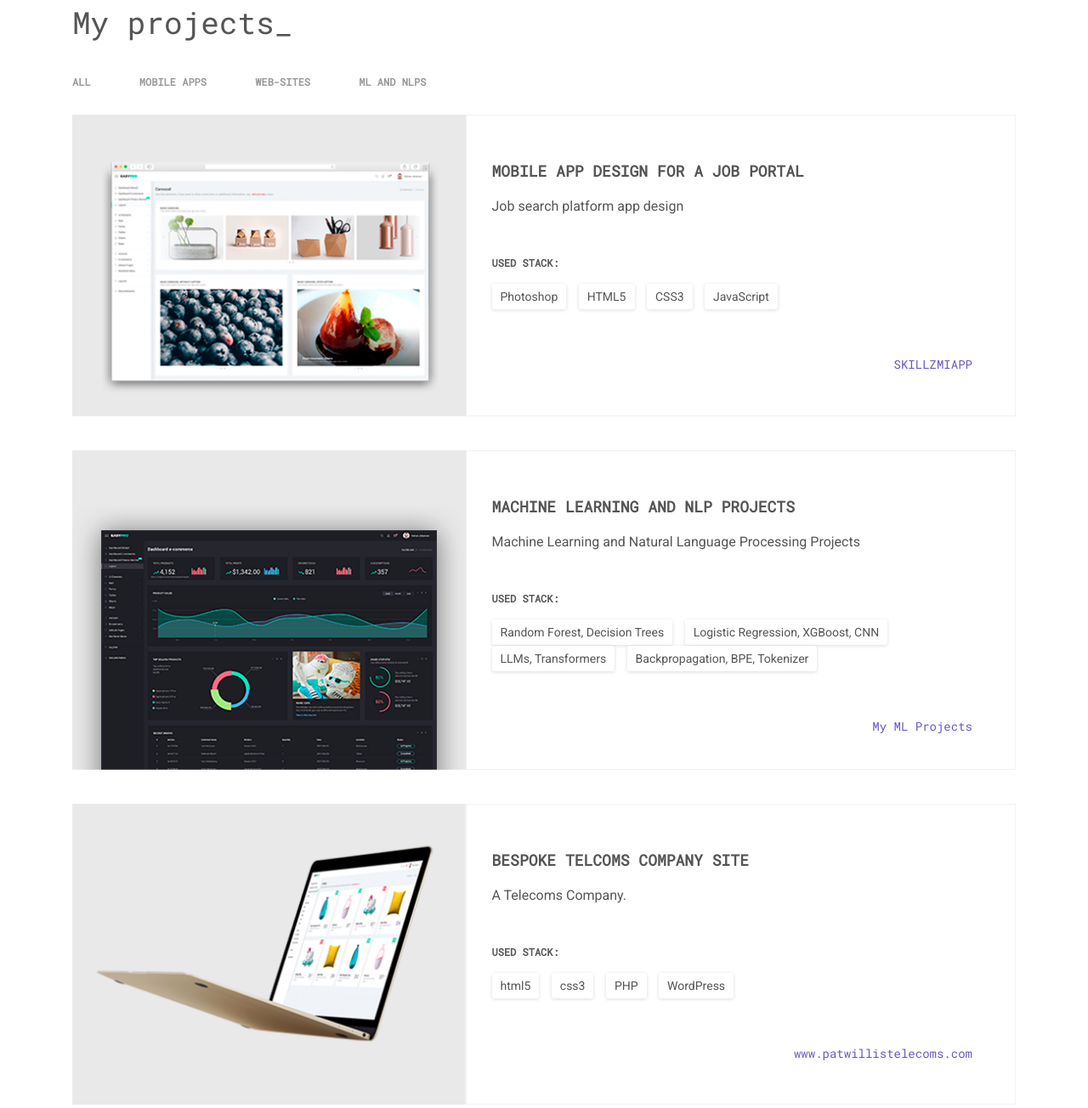
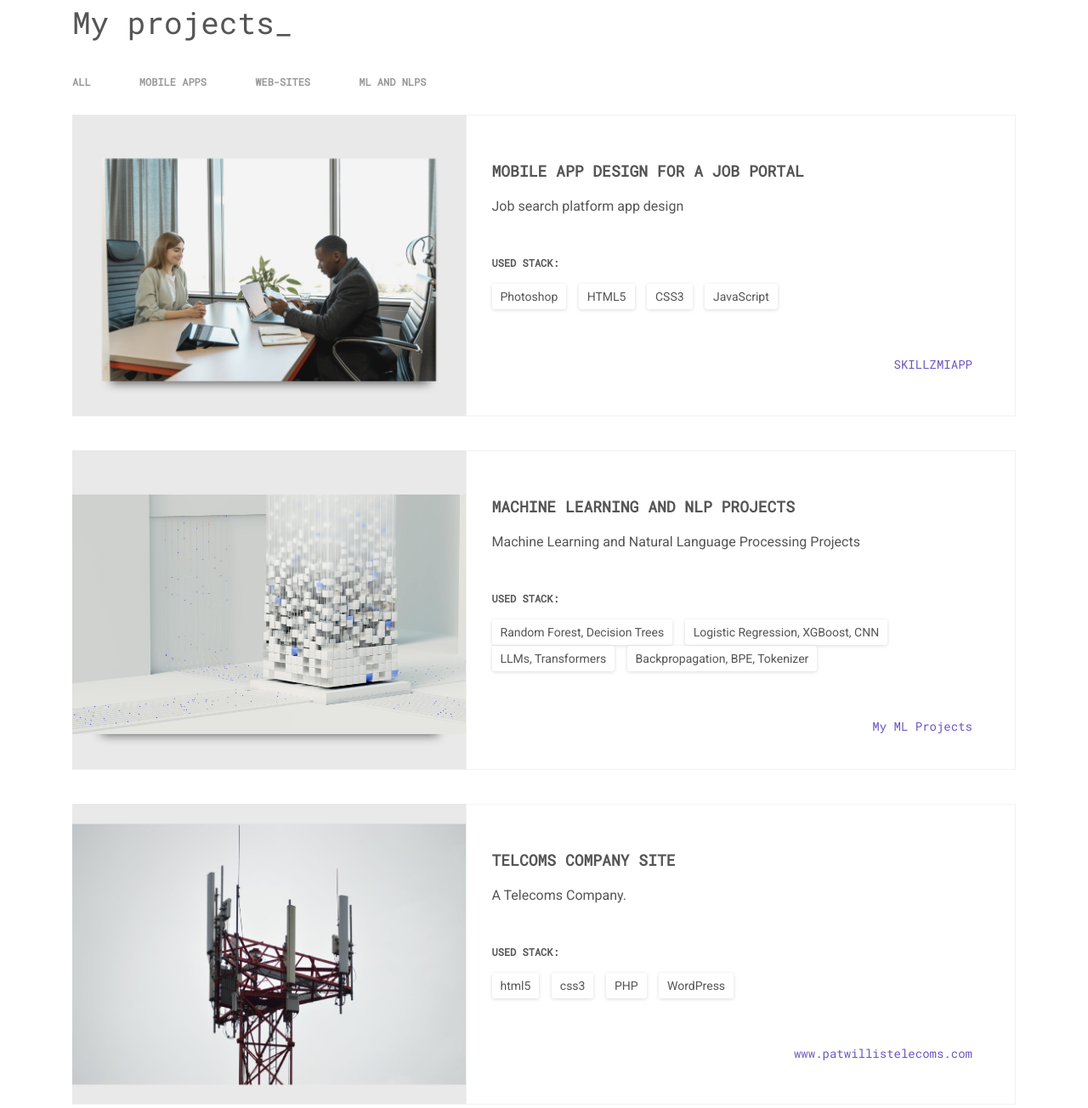
Before and after one commit to rashoba/portfolio, a website: page index.html in a window 1280 px wide. Shown: the part 3260-4564 px from the top of the page at 85% size. Drawn offline with Linux system fonts and the light colour scheme.

Commit message:
Update index.html

```diff
--- a/index.html
+++ b/index.html
@@ -325,7 +325,7 @@
     <div class="portfolio-cards">
       <div class="row project-card" data-toggle="modal" data-target="#portfolioModal" data-portfolio-tag="mobile apps">
         <div class="col-md-6 col-lg-5 project-card__img">
-          <img class="" src="assets/img/img_project_3_mono.png" alt="project-img">
+          <img class="" src="assets/img/img_project_3_mono.jpg" alt="project-img">
         </div>
         <div class="col-md-6 col-lg-7 project-card__info">
           <h3 class="project-card__title">Mobile App design for a Job Portal</h3>
@@ -344,7 +344,7 @@
       </div>
       <div class="row project-card"  data-toggle="modal" data-target="#portfolioModal" data-portfolio-tag="mlnlps">
         <div class="col-md-6 col-lg-5 project-card__img">
-          <img class="" src="assets/img/img_project_2_mono.png" alt="project-img">
+          <img class="" src="assets/img/img_project_2_mono.jpg" alt="project-img">
         </div>
         <div class="col-md-6 col-lg-7 project-card__info">
           <h3 class="project-card__title">Machine Learning and NLP Projects</h3>
@@ -363,10 +363,10 @@
       </div>
       <div class="row project-card"  data-toggle="modal" data-target="#portfolioModal" data-portfolio-tag="web-sites">
         <div class="col-md-6 col-lg-5 project-card__img">
-        <img class="" src="assets/img/img_project_1_mono.png" alt="project-img">
+        <img class="" src="assets/img/img_project_1_mono.jpg" alt="project-img">
       </div>
         <div class="col-md-6 col-lg-7 project-card__info">
-        <h3 class="project-card__title">Bespoke Telcoms Company Site</h3>
+        <h3 class="project-card__title">Telcoms Company Site</h3>
         <p class="project-card__description">
           A Telecoms Company.
         </p>
```
